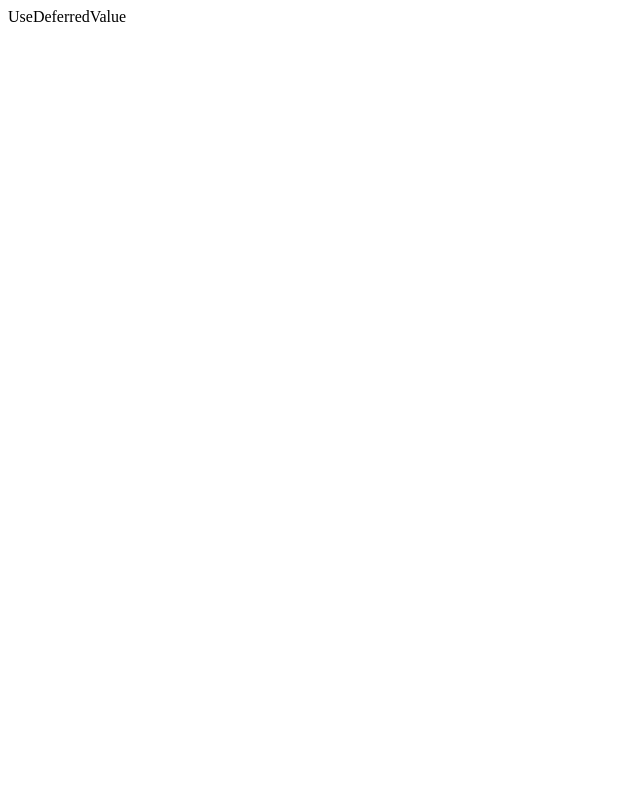
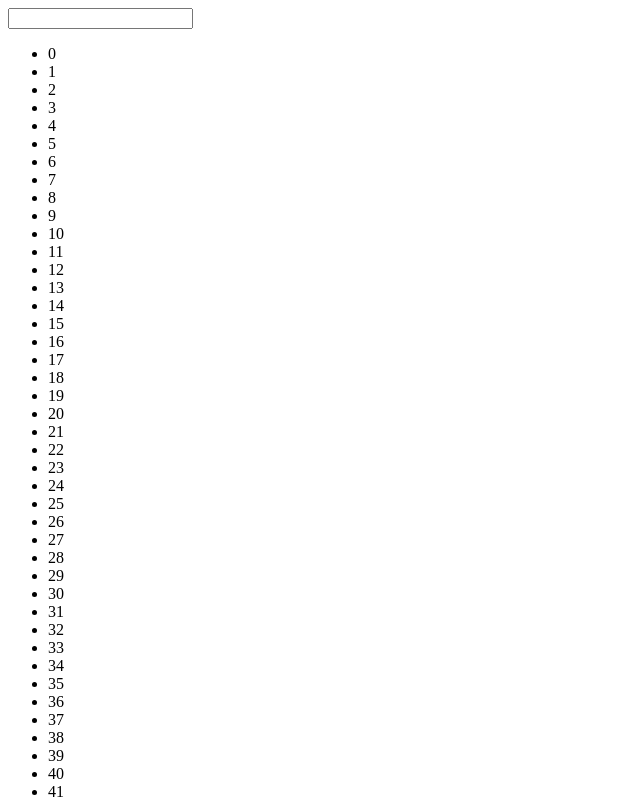
Before and after one commit to JeriRov/react-hooks, a React (Create React App) app: page /useDeferredValue in a window 1280 px wide. Shown: the top 800 px of the page, without its empty margins (0-640 px from the left). Built offline with nearby package versions, Linux system fonts and the light colour scheme.

Commit message:
learn: useDeferredValue

```diff
--- /dev/null
+++ b/src/09-useDeferredValue/List.tsx
@@ -0,0 +1,30 @@
+import React, { FC, useDeferredValue, useEffect, useMemo } from 'react';
+
+interface ListProps {
+  input: string;
+}
+
+export const List: FC<ListProps> = ({ input }) => {
+  const LIST_SIZE = 9000;
+  const deferredInput = useDeferredValue(input);
+
+  const list = useMemo(() => {
+    const tempList = [];
+    for (let i = 0; i < LIST_SIZE; i++) {
+      tempList.push(deferredInput + i);
+    }
+    return tempList;
+  }, [deferredInput]);
+
+  useEffect(() => {
+    console.log(`Input ${input}\nDeferred ${deferredInput}`);
+  }, [input, deferredInput]);
+
+  return (
+    <ul>
+      {list.map(item => (
+        <li key={item}>{item}</li>
+      ))}
+    </ul>
+  );
+};
--- a/src/09-useDeferredValue/UseDeferredValue.tsx
+++ b/src/09-useDeferredValue/UseDeferredValue.tsx
@@ -1,5 +1,16 @@
-import { FC } from 'react';
+import React, { FC, useState } from 'react';
+
+import { List } from './List';
 
 export const UseDeferredValue: FC = () => {
-  return <div>UseDeferredValue</div>;
+  const [input, setInput] = useState('');
+  const handleInputChange = (e: React.ChangeEvent<HTMLInputElement>) =>
+    setInput(e.target.value);
+
+  return (
+    <>
+      <input onChange={handleInputChange} type={'text'} value={input} />
+      <List input={input} />
+    </>
+  );
 };
```
